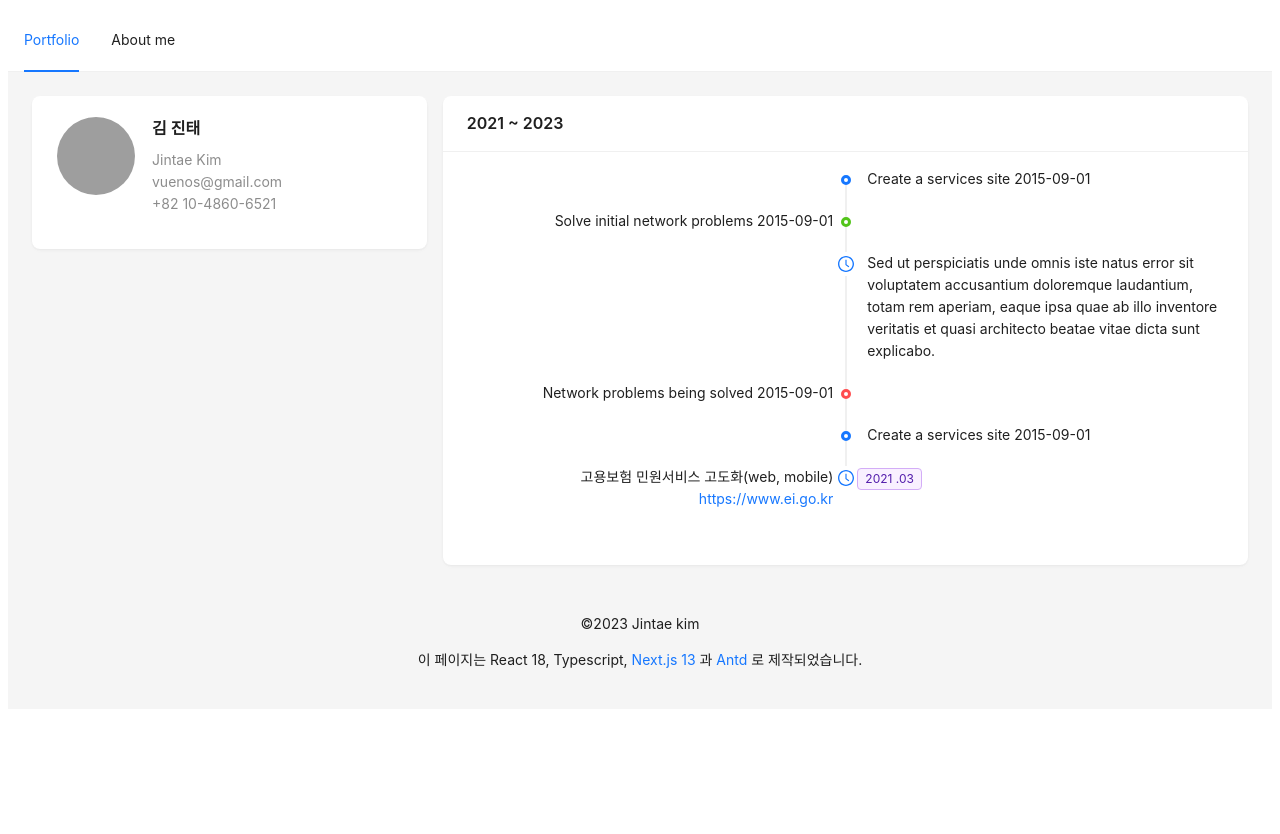
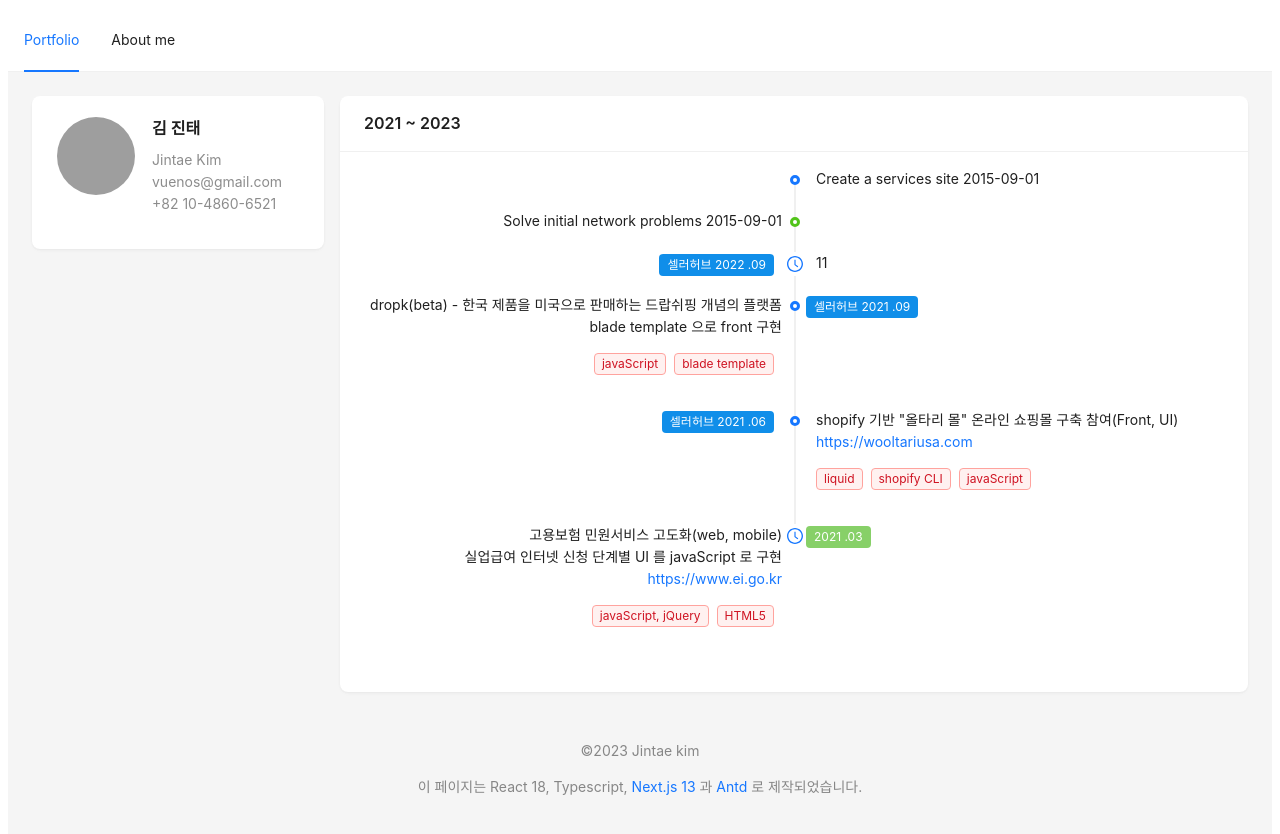
Before and after one commit to vuenos/jintaekim, a Next.js app: page / in a window 1280 px wide. Shown: the top 834 px of the page. Before the commit the page ends 800 px from the top, so only its background shows below. Built offline with nearby package versions, Linux system fonts and the light colour scheme; grey boxes are pictures that could not be loaded.

Commit message:
add history

```diff
--- a/pages/index.tsx
+++ b/pages/index.tsx
@@ -51,24 +51,55 @@ const year2023 = [
   },
   {
     dot: <ClockCircleOutlined style={{ fontSize: '16px' }} />,
-    children: `Sed ut perspiciatis unde omnis iste natus error sit voluptatem accusantium doloremque laudantium, totam rem aperiam, eaque ipsa quae ab illo inventore veritatis et quasi architecto beatae vitae dicta sunt explicabo.`,
+    label: (<Tag color="#108ee9">셀러허브 2022 .09</Tag>),
+    children: '11',
   },
   {
-    color: 'red',
-    children: 'Network problems being solved 2015-09-01',
+    label: (<Tag color="#108ee9">셀러허브 2021 .09</Tag>),
+    children: (
+      <>
+        <Paragraph>
+          dropk(beta) - 한국 제품을 미국으로 판매하는 드랍쉬핑 개념의 플랫폼<br />
+          blade template 으로 front 구현
+        </Paragraph>
+        <Paragraph>
+          <Tag color="red">javaScript</Tag>
+          <Tag color="red">blade template</Tag>
+        </Paragraph>
+      </>
+    ),
   },
   {
-    children: 'Create a services site 2015-09-01',
+    label: (<Tag color="#108ee9">셀러허브 2021 .06</Tag>),
+    children: (
+      <>
+        <Paragraph>
+          shopify 기반 &quot;올타리 몰&quot; 온라인 쇼핑몰 구축 참여(Front, UI)<br />
+          <a href="https://wooltariusa.com" target="_blank" rel="noreferrer">https://wooltariusa.com</a><br />
+        </Paragraph>
+        <Paragraph>
+          <Tag color="red">liquid</Tag>
+          <Tag color="red">shopify CLI</Tag>
+          <Tag color="red">javaScript</Tag>
+        </Paragraph>
+      </>
+    ),
   },
   {
     dot: <ClockCircleOutlined style={{ fontSize: '16px' }} />,
-    label: (<Tag color="purple">2021 .03</Tag>),
+    label: (<Tag color="#87d068">2021 .03</Tag>),
     children: (
-      <Paragraph>
-        고용보험 민원서비스 고도화(web, mobile)<br />
-        <a href="https://www.ei.go.kr" target="_blank" rel="noreferrer">https://www.ei.go.kr</a><br />
-
-      </Paragraph>
+      <>
+        <Paragraph>
+          고용보험 민원서비스 고도화(web, mobile)<br />
+          실업급여 인터넷 신청 단계별 UI 를 javaScript 로 구현<br />
+          <a href="https://www.ei.go.kr" target="_blank" rel="noreferrer">https://www.ei.go.kr</a>
+        </Paragraph>
+        <Paragraph>
+          <Tag color="red">javaScript, jQuery</Tag>
+          <Tag color="red">HTML5</Tag>
+        </Paragraph>
+      </>
     ),
   },
 ]
@@ -96,13 +127,12 @@ export default function Home() {
               items={gnbItems}
             />
           </Header>
-          <Content style={{ padding: '24px' }}>
+          <Content style={{ maxWidth: '1680px', margin: '0', padding: '24px' }}>
             <Row
               gutter={[16, 16]}
-              className="site-layout-content"
               style={{ padding: 0, minHeight: 380, background: '#f5f5f5' }}
             >
-              <Col sm={8} xs={24}>
+              <Col md={6} sm={24}>
                 <Card bordered={false}>
                   <Meta
                     avatar={<Avatar src="https://joeschmoe.io/api/v1/random" size={80} />}
@@ -118,7 +148,7 @@ export default function Home() {
                 </Card>
               </Col>
 
-              <Col sm={16} xs={24}>
+              <Col md={18} sm={24}>
                 <Card title="2021 ~ 2023" bordered={false}>
                   <Timeline
                     mode="alternate"
@@ -129,8 +159,8 @@ export default function Home() {
             </Row>
           </Content>
           <Footer style={{ textAlign: 'center' }}>
-            <Paragraph>©2023 Jintae kim</Paragraph>
-            <Paragraph>
+            <Paragraph type="secondary">©2023 Jintae kim</Paragraph>
+            <Paragraph type="secondary">
               이 페이지는 React 18, Typescript, <a href="https://nextjs.org/blog/next-13" target="_blank" rel="noreferrer">Next.js 13</a> 과 <a href="https://ant.design" target="_blank" rel="noreferrer">Antd</a> 로 제작되었습니다.
             </Paragraph>
           </Footer>
```
